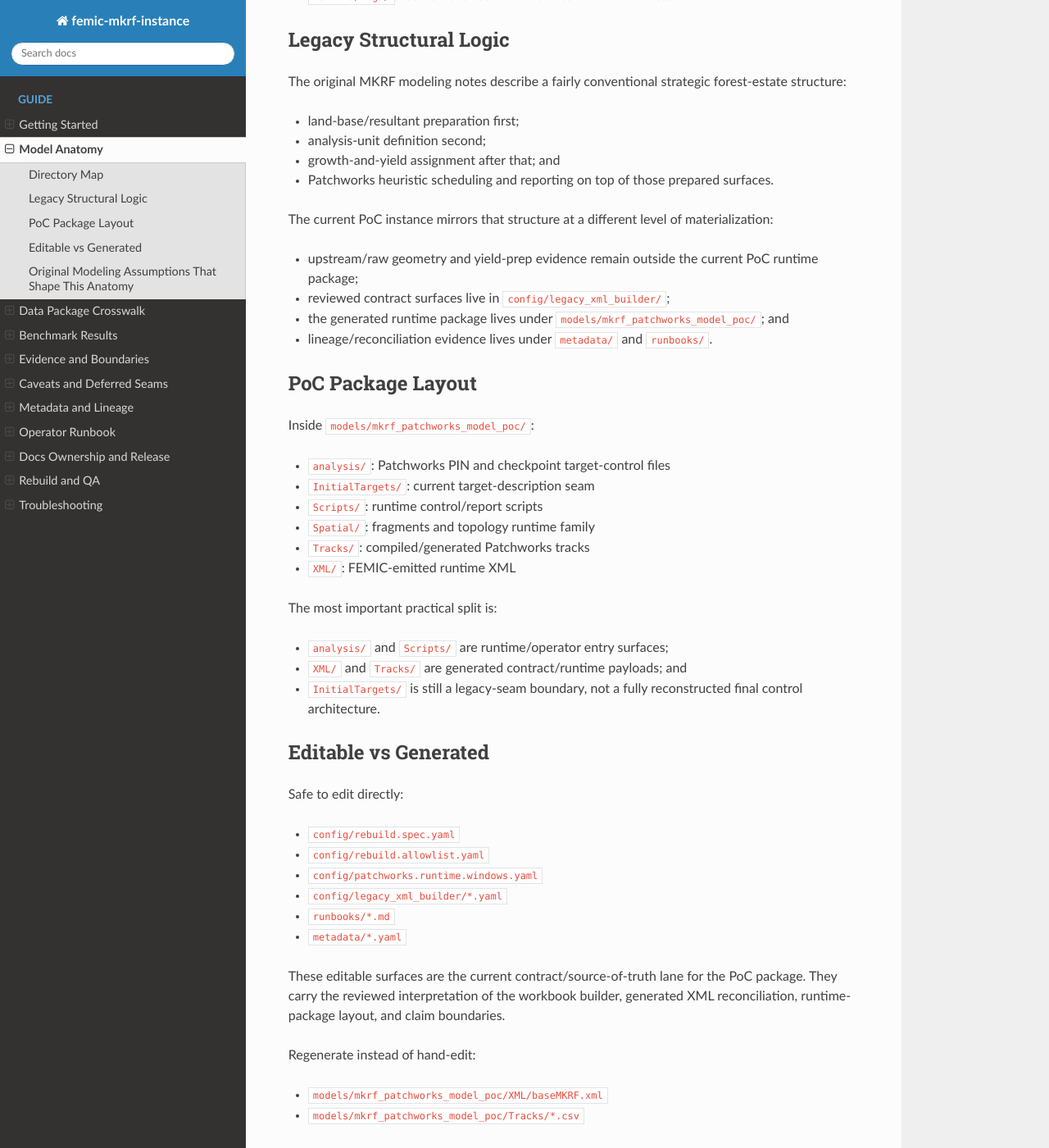
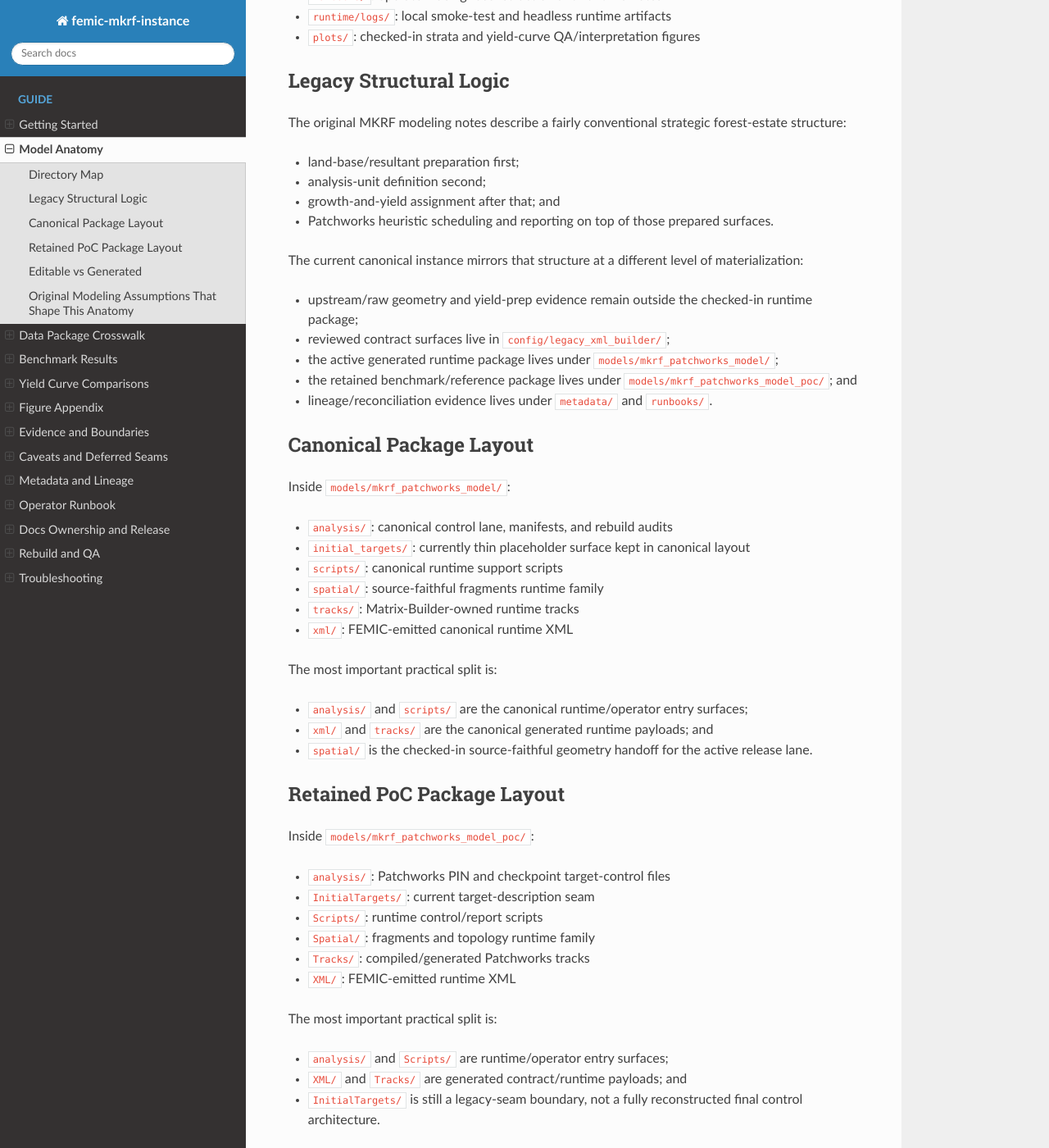
Before and after one commit to UBC-FRESH/femic-mkrf-instance, a Sphinx documentation site: the page built from docs/model-anatomy.rst, in a window 1280 px wide and 1400 px high, scrolled down 382 px. Shown: the whole window at 82% size. Built offline with Sphinx 7.4.7 and the Read the Docs theme 3.1.0, drawn with Linux system fonts in a browser that asks for light colours; some of the changed text lies outside the part shown.

Commit message:
P63.2 publish MKRF figure-gallery docs

```diff
--- a/docs/index.rst
+++ b/docs/index.rst
@@ -18,6 +18,8 @@
    model-anatomy
    data-package-crosswalk
    benchmark-results
+   yield-curve-comparisons
+   figure-appendix
    evidence-and-boundaries
    caveats-and-deferred-seams
    metadata-and-lineage
--- a/docs/model-anatomy.rst
+++ b/docs/model-anatomy.rst
@@ -9,10 +9,12 @@
 - ``data/legacy_mkrf/``: archival compiled controls, tracks, spatial runtime,
   and generated XML evidence
 - ``metadata/``: machine-readable lineage, reconciliation, and boundary ledgers
-- ``models/mkrf_patchworks_model_poc/``: current PoC benchmark Patchworks
+- ``models/mkrf_patchworks_model/``: active canonical runtime/package lane
+- ``models/mkrf_patchworks_model_poc/``: retained PoC benchmark/reference
   package
 - ``runbooks/``: operator-facing reconstruction and runtime notes
 - ``runtime/logs/``: local smoke-test and headless runtime artifacts
+- ``plots/``: checked-in strata and yield-curve QA/interpretation figures
 
 Legacy Structural Logic
 -----------------------
@@ -26,18 +28,41 @@
 - Patchworks heuristic scheduling and reporting on top of those prepared
   surfaces.
 
-The current PoC instance mirrors that structure at a different level of
+The current canonical instance mirrors that structure at a different level of
 materialization:
 
-- upstream/raw geometry and yield-prep evidence remain outside the current PoC
+- upstream/raw geometry and yield-prep evidence remain outside the checked-in
   runtime package;
 - reviewed contract surfaces live in ``config/legacy_xml_builder/``;
-- the generated runtime package lives under
+- the active generated runtime package lives under
+  ``models/mkrf_patchworks_model/``;
+- the retained benchmark/reference package lives under
   ``models/mkrf_patchworks_model_poc/``; and
 - lineage/reconciliation evidence lives under ``metadata/`` and ``runbooks/``.
 
-PoC Package Layout
-------------------
+Canonical Package Layout
+------------------------
+
+Inside ``models/mkrf_patchworks_model/``:
+
+- ``analysis/``: canonical control lane, manifests, and rebuild audits
+- ``initial_targets/``: currently thin placeholder surface kept in canonical
+  layout
+- ``scripts/``: canonical runtime support scripts
+- ``spatial/``: source-faithful fragments runtime family
+- ``tracks/``: Matrix-Builder-owned runtime tracks
+- ``xml/``: FEMIC-emitted canonical runtime XML
+
+The most important practical split is:
+
+- ``analysis/`` and ``scripts/`` are the canonical runtime/operator entry
+  surfaces;
+- ``xml/`` and ``tracks/`` are the canonical generated runtime payloads; and
+- ``spatial/`` is the checked-in source-faithful geometry handoff for the
+  active release lane.
+
+Retained PoC Package Layout
+---------------------------
 
 Inside ``models/mkrf_patchworks_model_poc/``:
 
@@ -62,17 +87,20 @@
 
 - ``config/rebuild.spec.yaml``
 - ``config/rebuild.allowlist.yaml``
-- ``config/patchworks.runtime.windows.yaml``
+- ``config/patchworks.runtime.mkrf_rebuild.windows.yaml``
 - ``config/legacy_xml_builder/*.yaml``
 - ``runbooks/*.md``
 - ``metadata/*.yaml``
 
 These editable surfaces are the current contract/source-of-truth lane for the
-PoC package. They carry the reviewed interpretation of the workbook builder,
-generated XML reconciliation, runtime-package layout, and claim boundaries.
+canonical rebuild package. They carry the reviewed interpretation of the
+workbook builder, runtime-package layout, semantic-repair rules, release
+boundary, and retained benchmark evidence.
 
 Regenerate instead of hand-edit:
 
+- ``models/mkrf_patchworks_model/xml/forestmodel.xml``
+- ``models/mkrf_patchworks_model/tracks/*.csv``
 - ``models/mkrf_patchworks_model_poc/XML/baseMKRF.xml``
 - ``models/mkrf_patchworks_model_poc/Tracks/*.csv``
 
@@ -83,17 +111,20 @@
 
 Use caution:
 
+- ``models/mkrf_patchworks_model/analysis/base.pin``
 - ``models/mkrf_patchworks_model_poc/analysis/base.pin``
 - ``models/mkrf_patchworks_model_poc/InitialTargets/00_Target_Descriptions.bsh``
 
-Those runtime entrypoints are valid PoC/operator surfaces, but they are not the
-final architecture contract for the later canonical rebuild.
+The canonical ``base.pin`` is a real operator/runtime surface for the current
+release lane. The PoC runtime entrypoints remain valid benchmark/operator
+surfaces, but they are not the active architecture contract for the canonical
+release.
 
 Original Modeling Assumptions That Shape This Anatomy
 -----------------------------------------------------
 
 The legacy notes identify the main conceptual surfaces that still matter for the
-PoC:
+canonical rebuild and the retained PoC benchmark:
 
 - land-base classes: total area, PFLB, THLB, long-term THLB;
 - analysis units stratified by management era, site index, and BEC;
@@ -104,9 +135,17 @@
   - CT followed by clearcut twenty years later;
 - minimum harvest ages driven by operability and treatment type.
 
-Those assumptions explain why the PoC package is centered on:
+Those assumptions explain why the active canonical package is centered on:
 
 - stratification/constant contracts;
 - emitted runtime XML;
 - matrix-built tracks; and
 - Patchworks runtime entrypoints.
+
+The retained PoC package still matters for benchmark/reference comparison, but
+it is no longer the package this page is teaching as current.
+
+Current figure references:
+
+- student/operator-facing treated overlay gallery: :doc:`yield-curve-comparisons`
+- broader strata and yield diagnostics appendix: :doc:`figure-appendix`
```
Also changed, not shown: docs/docs-ownership-and-release.rst (+31 -28 lines), docs/figure-appendix.rst (added, +197 -0 lines), docs/getting-started.rst (+7 -0 lines), docs/yield-curve-comparisons.rst (added, +145 -0 lines).
